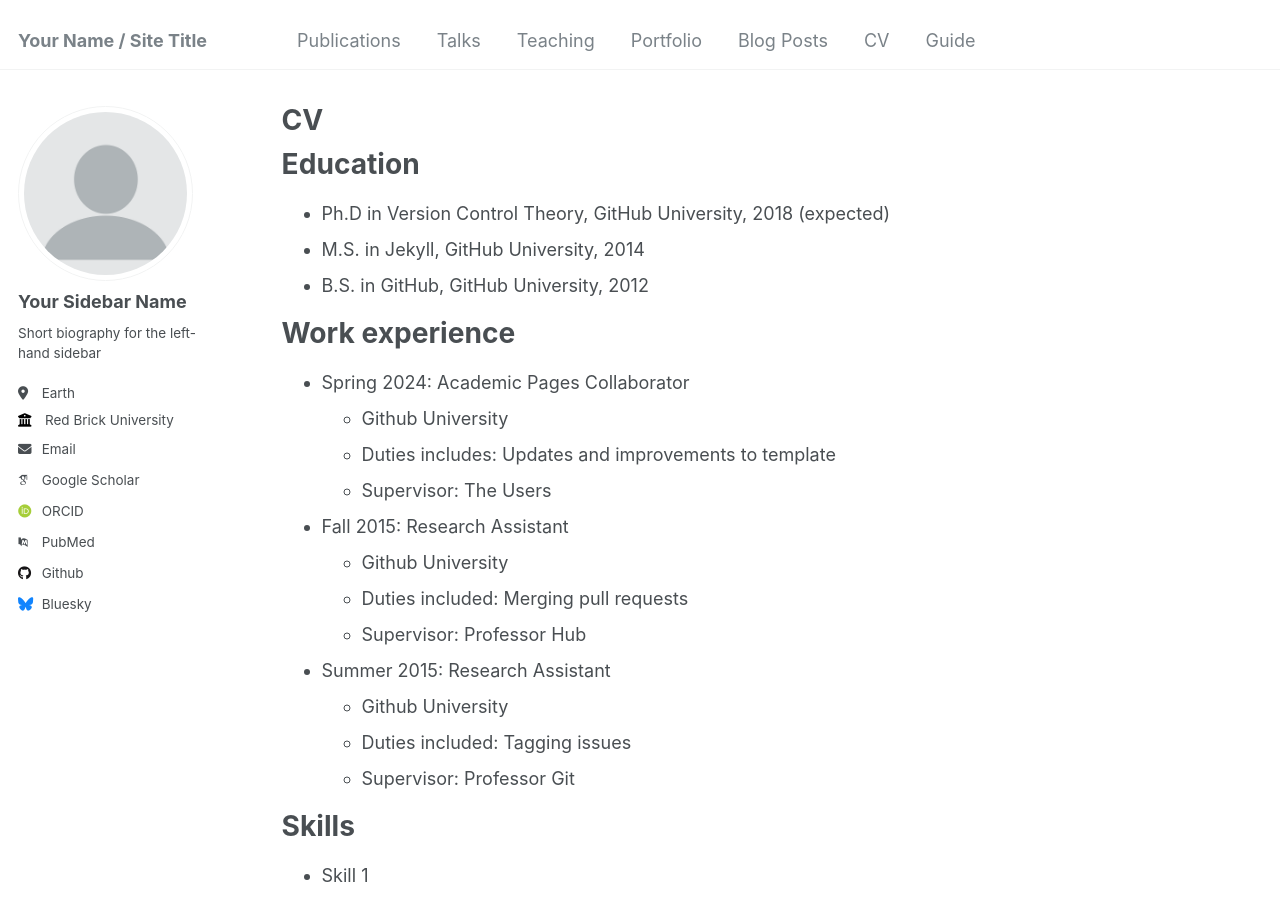
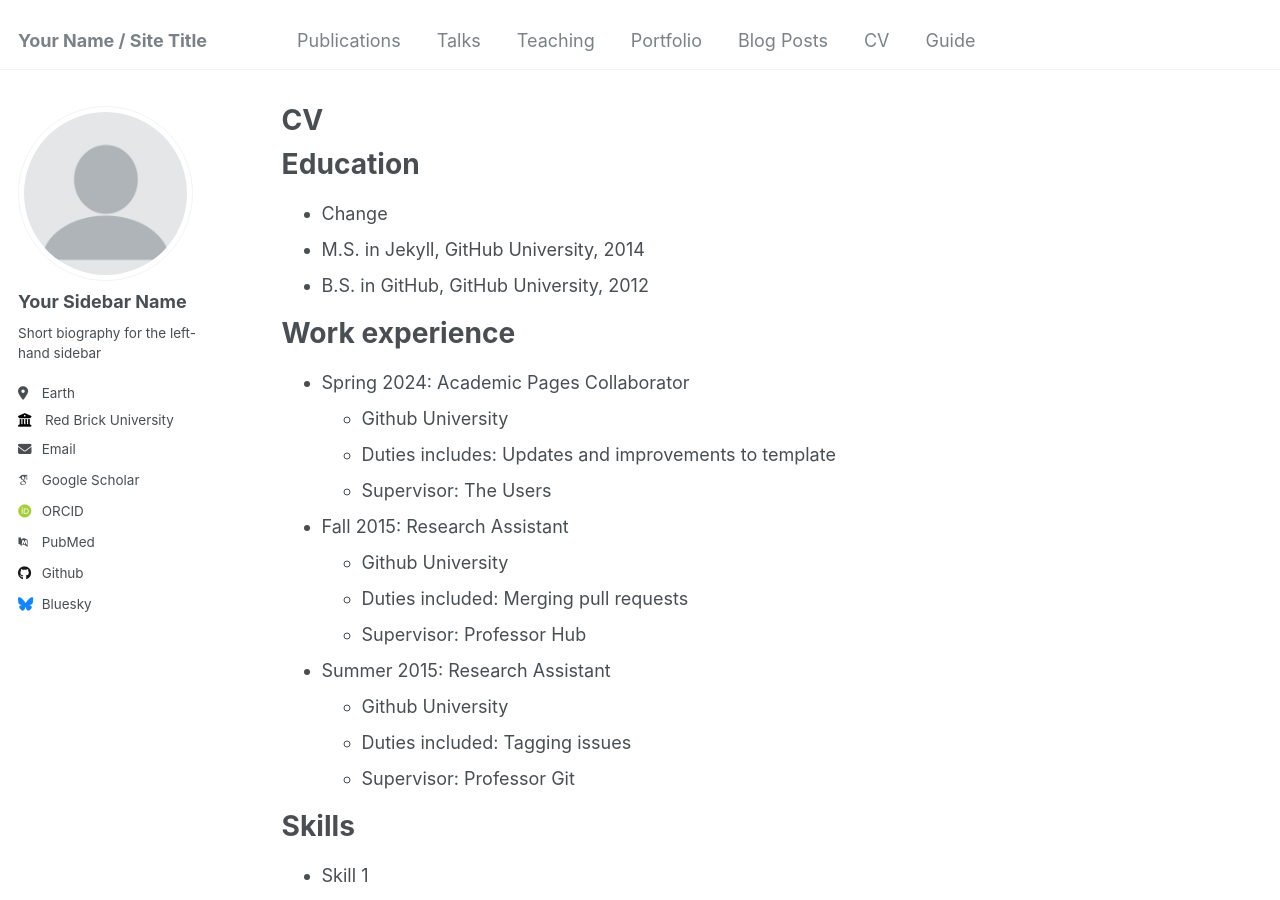
Before and after one commit to priyanshupant/priyanshupant.github.io, a Jekyll site: the page built from _pages/cv.md, in a window 1280 px wide and 900 px high. Built offline with Jekyll 4.4.1, drawn with Linux system fonts in a browser that asks for light colours; some web fonts are replaced.

Commit message:
Update cv.md

```diff
--- a/_pages/cv.md
+++ b/_pages/cv.md
@@ -11,7 +11,7 @@
 
 Education
 ======
-* Ph.D in Version Control Theory, GitHub University, 2018 (expected)
+* Change
 * M.S. in Jekyll, GitHub University, 2014
 * B.S. in GitHub, GitHub University, 2012
 
```
